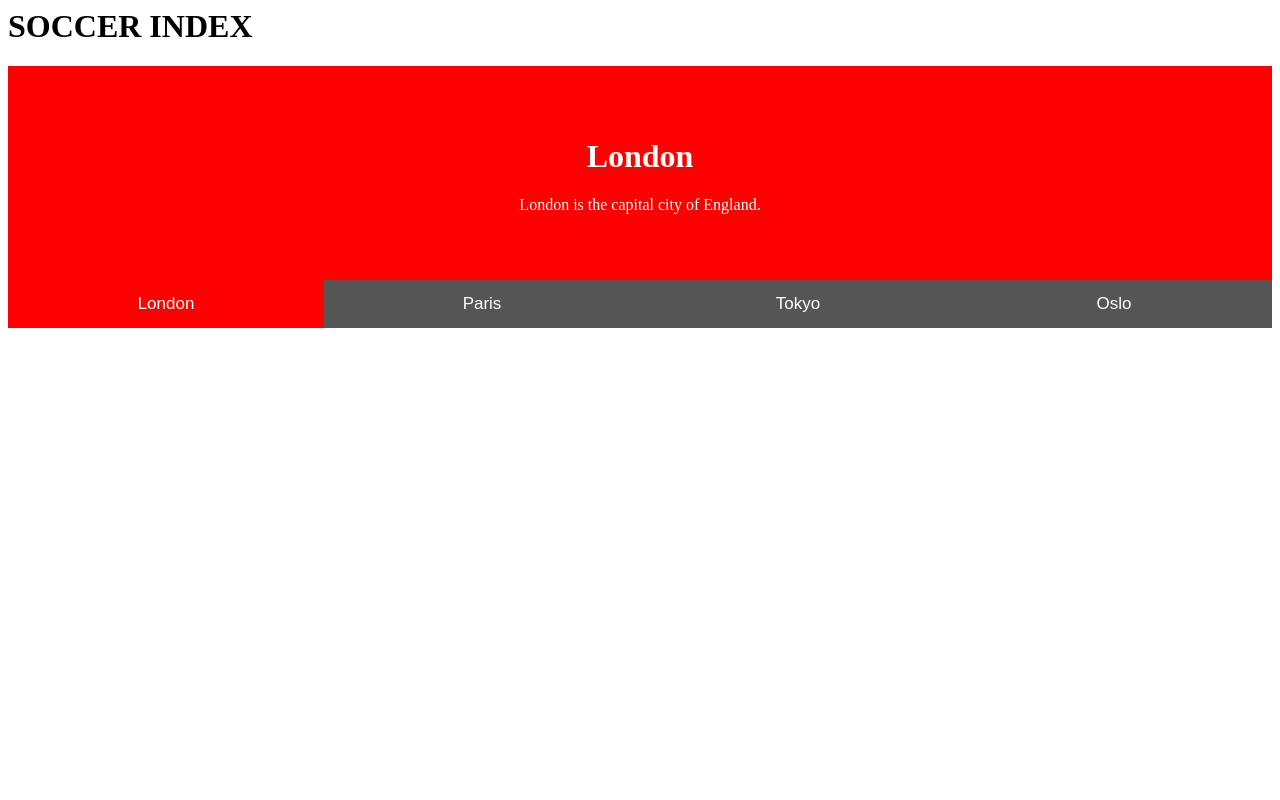
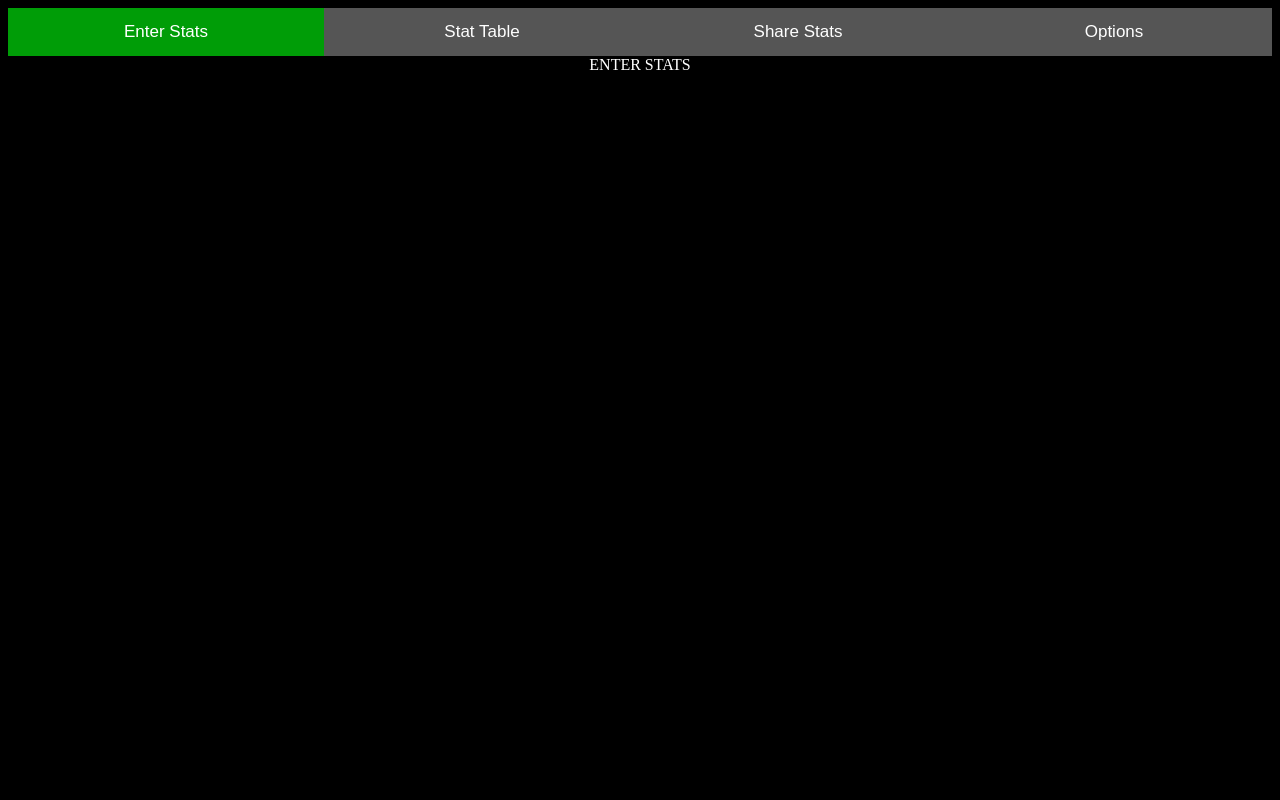
Before and after one commit to ClumsyApp/stat-optic, a Django app: template stat-optic-soccer/templates/soccer_index.html in a window 1280 px wide. Run offline with Django 3.2, Linux system fonts and the light colour scheme; the template is opened without the code that fills it, so the values that code supplies are empty.

Commit message:
Improve page, add models

```diff
--- /dev/null
+++ b/stat-optic-soccer/models/team.py
@@ -0,0 +1,6 @@
+from django.db import models
+
+class Team(models.Model):
+
+    name = models.CharField(db_index=True, max_length=512, unique=False, blank=False, null=True)
+    #sport =
--- a/stat-optic-soccer/scope.py
+++ b/stat-optic-soccer/scope.py
@@ -17,8 +17,6 @@
 
 import datetime
 from django.utils import timezone
-#from source_optics.models import (Organization, Repository, Author, Statistic)
-#import source_optics.models as models
 
 CURRENT_TZ = timezone.get_current_timezone()
 
--- a/stat-optic-soccer/settings.py
+++ b/stat-optic-soccer/settings.py
@@ -129,5 +129,5 @@ USE_TZ = True
 # Static files (CSS, JavaScript, Images)
 # https://docs.djangoproject.com/en/1.10/howto/static-files/
 
-STATIC_URL = '/static/'
+STATIC_URL = '/stat-optic-soccer/static/'
 STATIC_ROOT = os.path.join(BASE_DIR, 'staticfiles')
--- a/stat-optic-soccer/static/header.css
+++ b/stat-optic-soccer/static/header.css
@@ -1,3 +1,5 @@
+/* Background color: 009d07*/
+
 /* Style the tab buttons */
 .tablink {
   background-color: #555;
@@ -20,7 +22,7 @@
 .tabcontent {
   color: white;
   display: none;
-  padding: 50px;
+  padding: 10px;
   text-align: center;
 }
 
@@ -29,3 +31,7 @@
 #Paris {background-color:green;}
 #Tokyo {background-color:blue;}
 #Oslo {background-color:orange;}
+
+body {
+  background-color: #000000;
+}
--- /dev/null
+++ b/stat-optic-soccer/templates/enter_stats.html
@@ -0,0 +1 @@
+<p>ENTER STATS<p>
--- a/stat-optic-soccer/templates/header.html
+++ b/stat-optic-soccer/templates/header.html
@@ -2,36 +2,18 @@
 <head>
     <title>Header</title>
     <link rel="stylesheet" type="text/css" href="{% static 'header.css' %}">
+
 </head>
 
+<button class="tablink" onclick="openTab('EnterStats', this)" id="defaultOpen">Enter Stats</button>
+<button class="tablink" onclick="openTab('StatTable', this)">Stat Table</button>
+<button class="tablink" onclick="openTab('ShareStats', this)">Share Stats</button>
+<button class="tablink" onclick="openTab('Options', this)">Options</button>
 
-<div id="London" class="tabcontent">
-  <h1>London</h1>
-  <p>London is the capital city of England.</p>
-</div>
 
-<div id="Paris" class="tabcontent">
-  <h1>Paris</h1>
-  <p>Paris is the capital of France.</p>
-</div>
-
-<div id="Tokyo" class="tabcontent">
-  <h1>Tokyo</h1>
-  <p>Tokyo is the capital of Japan.</p>
-</div>
-
-<div id="Oslo" class="tabcontent">
-  <h1>Oslo</h1>
-  <p>Oslo is the capital of Norway.</p>
-</div>
-
-<button class="tablink" onclick="openCity('London', this, 'red')" id="defaultOpen">London</button>
-<button class="tablink" onclick="openCity('Paris', this, 'green')">Paris</button>
-<button class="tablink" onclick="openCity('Tokyo', this, 'blue')">Tokyo</button>
-<button class="tablink" onclick="openCity('Oslo', this, 'orange')">Oslo</button>
 
 <script>
-function openCity(cityName, elmnt, color) {
+function openTab(tab, elmnt) {
   // Hide all elements with class="tabcontent" by default */
   var i, tabcontent, tablinks;
   tabcontent = document.getElementsByClassName("tabcontent");
@@ -46,12 +28,10 @@ function openCity(cityName, elmnt, color) {
   }
 
   // Show the specific tab content
-  document.getElementById(cityName).style.display = "block";
+  document.getElementById(tab).style.display = "block";
 
   // Add the specific color to the button used to open the tab content
-  elmnt.style.backgroundColor = color;
+  elmnt.style.backgroundColor = "#009d07";
 }
 
-// Get the element with id="defaultOpen" and click on it
-document.getElementById("defaultOpen").click();
 </script>
--- a/stat-optic-soccer/templates/soccer_index.html
+++ b/stat-optic-soccer/templates/soccer_index.html
@@ -1,3 +1,23 @@
-<h1>SOCCER INDEX</h1>
 
 {% include 'header.html' %}
+
+
+<div id="EnterStats" class="tabcontent">
+    {% include 'enter_stats.html' %}
+</div>
+
+<div id="StatTable" class="tabcontent">
+    {% include 'stat_table.html' %}
+</div>
+
+<div id="ShareStats" class="tabcontent">
+
+</div>
+
+<div id="Options" class="tabcontent">
+
+</div>
+
+<script>
+document.getElementById("defaultOpen").click();
+</script>
--- /dev/null
+++ b/stat-optic-soccer/templates/stat_table.html
@@ -0,0 +1 @@
+<p>Stats Table</p>
--- a/stat-optic-soccer/urls.py
+++ b/stat-optic-soccer/urls.py
@@ -16,7 +16,9 @@ Including another URLconf
 from django.conf.urls import url
 from django.urls import include, path
 from django.contrib import admin
-from . import views
+from . import views, settings
+from django.contrib.staticfiles.urls import static
+from django.contrib.staticfiles.urls import staticfiles_urlpatterns
 
 urlpatterns = [
     url(r'^admin/', admin.site.urls),
```
Also changed, not shown: stat-optic-soccer/models/player.py (added, +8 -0 lines), stat-optic-soccer/static/Logo.png (added), stat-optic-soccer/static/LogoMario.png (added).
